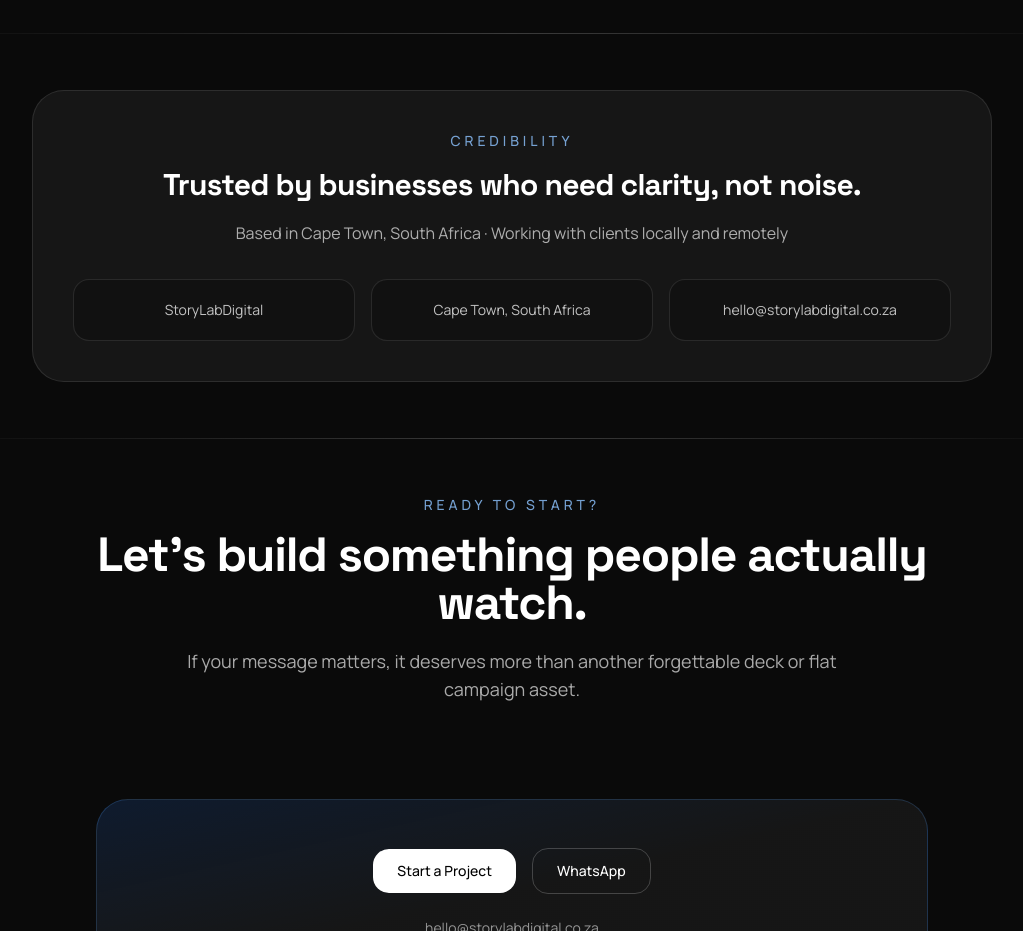
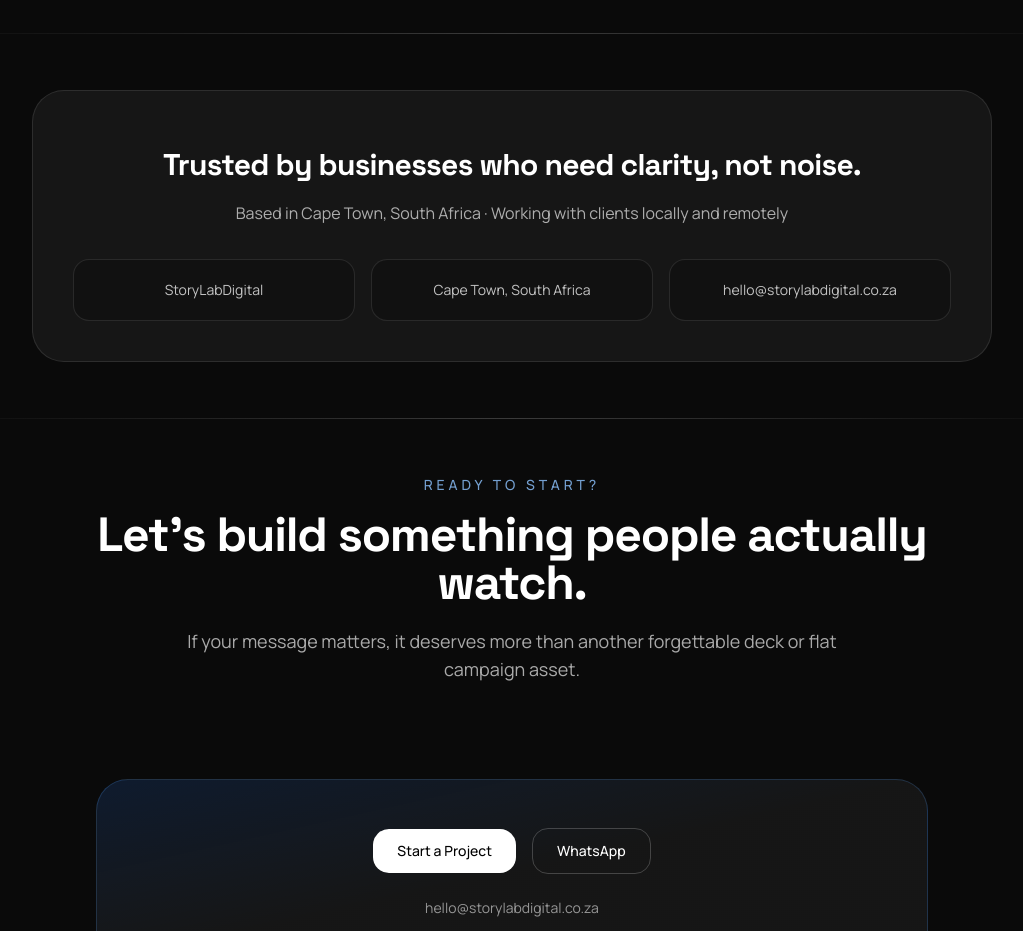
Before and after one commit to StoryLabDigital/storylabdigital-site, a Next.js app: page / in a window 1280 px wide. Shown: the part 4240-5171 px from the top of the page, without its empty margins (128-1151 px from the left). Built offline with nearby package versions, Linux system fonts and the light colour scheme.

Commit message:
Remove unnecessary credibility label

```diff
--- a/app/page.tsx
+++ b/app/page.tsx
@@ -394,9 +394,6 @@
           variants={fadeUp}
         >
           <div className="rounded-[2rem] border border-white/10 bg-white/5 p-8 text-center lg:p-10">
-            <p className="text-sm font-medium uppercase tracking-[0.28em] text-blue-300/80">
-              Credibility
-            </p>
             <h3
               className={`${headingFont.className} mt-4 text-2xl font-semibold tracking-tight text-white sm:text-3xl`}
             >
```
